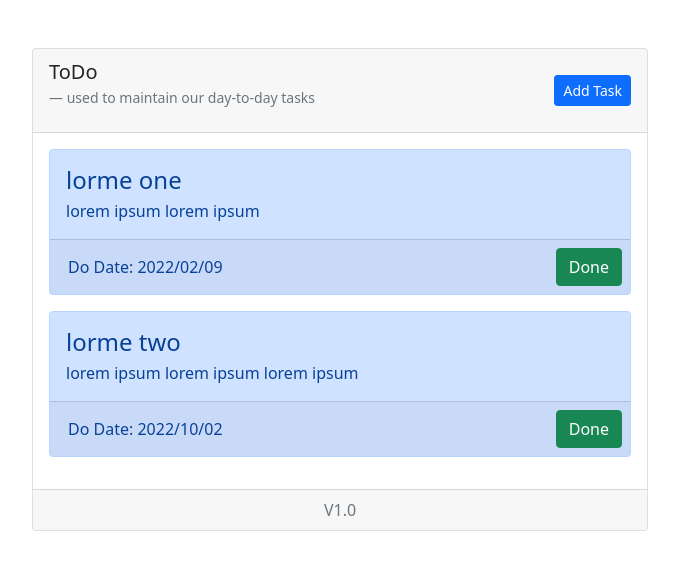
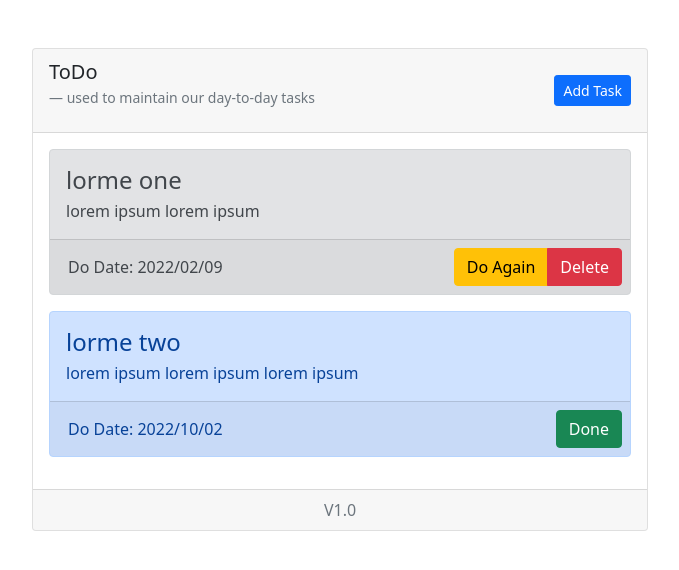
Before and after one commit to Arash-HR/Angular-ToDo-Application, an Angular app: page /tasks in a window 1280 px wide. Shown: the top 570 px of the page, without its empty margins (300-979 px from the left). Built offline with nearby package versions, Linux system fonts and the light colour scheme; data requests are answered from the project's data file.

Commit message:
update task in db when done and change view

```diff
--- a/db.json
+++ b/db.json
@@ -1,18 +1,18 @@
 {
-    "tasks":[
+  "tasks": [
     {
       "id": 1,
       "title": "lorme one",
       "description": "lorem ipsum lorem ipsum",
       "date": "2022/02/09",
-            "done": true
+      "done": false
     },
     {
       "id": 2,
       "title": "lorme two",
       "description": "lorem ipsum lorem ipsum lorem ipsum",
       "date": "2022/10/02",
-            "done": false
+      "done": true
     }
   ]
 }
--- a/src/app/components/task-item/task-item.component.html
+++ b/src/app/components/task-item/task-item.component.html
@@ -9,13 +9,17 @@
     </div>
 </div> -->
 
-<div class="alert alert-primary p-0">
+<div class="alert p-0" [ngClass]="task.done ? 'alert-primary' : 'alert-secondary'">
     <h4 class="alert-heading m-3 mb-0">{{task.title}}</h4>
     <p class="m-3 mt-1">{{task.description}}</p>
     <div class="card-footer d-flex justify-content-between p-2">
         <p class="m-auto task-footer-date">Do Date: {{task.date}}</p>
         <div class="btn-group" role="group">
-            <button type="button" class="btn btn-success">Done</button>
+            <button type="button" class="btn" *ngIf="task.done else taskStartAgain" [ngClass]="task.done ? 'btn-success' : 'btn-warning'" (click)="onDone(task)">Done</button>
+            <ng-template #taskStartAgain>
+                <button type="button" class="btn" [ngClass]="task.done ? 'btn-success' : 'btn-warning'" (click)="onDone(task)">Do Again</button>
+                <button type="button" class="btn btn-danger">Delete</button>
+            </ng-template>
         </div>
     </div>
 </div>
--- a/src/app/components/task-item/task-item.component.ts
+++ b/src/app/components/task-item/task-item.component.ts
@@ -1,4 +1,4 @@
-import { Component, OnInit, Input } from '@angular/core';
+import { Component, OnInit, Input, Output, EventEmitter} from '@angular/core';
 import {Task} from '../../Task';
 
 @Component({
@@ -9,10 +9,15 @@ import {Task} from '../../Task';
 export class TaskItemComponent implements OnInit {
 
   @Input() task!: Task;
+  @Output() onDoneTask = new EventEmitter<Task>();
 
   constructor() { }
 
   ngOnInit(): void {
   }
 
+  onDone(task: Task){
+    this.onDoneTask.emit(task)
+  }
+
 }
--- a/src/app/components/tasks/tasks.component.html
+++ b/src/app/components/tasks/tasks.component.html
@@ -14,7 +14,7 @@
         <div class="card-body text-start">
 
 
-            <app-task-item *ngFor="let task of tasks" [task]="task"></app-task-item>
+            <app-task-item *ngFor="let task of tasks" [task]="task" (onDoneTask)="doneTask(task)"></app-task-item>
 
 
         </div>
--- a/src/app/components/tasks/tasks.component.ts
+++ b/src/app/components/tasks/tasks.component.ts
@@ -20,4 +20,9 @@ export class TasksComponent implements OnInit {
     this.taskService.getTask().subscribe((taks) => (this.tasks = taks));
   }
 
+  doneTask(task: Task){
+    task.done = !task.done;
+    this.taskService.doneTask(task).subscribe();
+  }
+
 }
--- a/src/app/services/task.service.ts
+++ b/src/app/services/task.service.ts
@@ -2,6 +2,12 @@ import { Injectable } from '@angular/core';
 import { HttpClient, HttpHeaders } from '@angular/common/http';
 import { Observable, of } from 'rxjs';
 import {Task} from '../Task';
+
+const httpOptions = {
+  headers: new HttpHeaders({
+    'Content-Type': 'application/json'
+  })
+}
 
 @Injectable({
   providedIn: 'root'
@@ -15,4 +21,8 @@ export class TaskService {
   getTask(): Observable<Task[]> {
     return this.http.get<Task[]>(this.apiurl)
   }
+  doneTask(task: Task): Observable<Task>{
+    const url: string = `${this.apiurl}/${task.id}`;
+    return this.http.put<Task>(url,task, httpOptions)
+  }
 }
```
Lines whose indentation alone changed are shown as unchanged.
